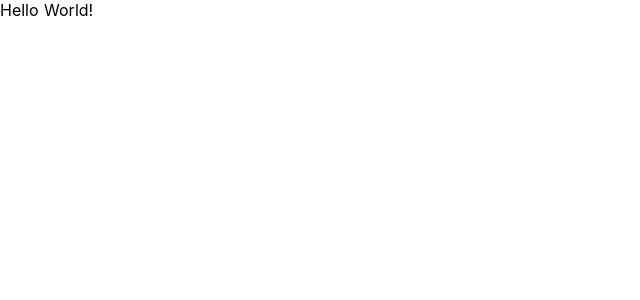
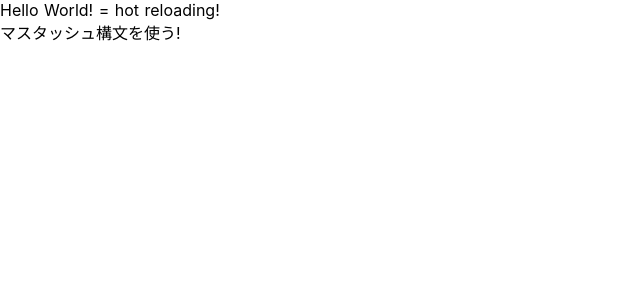
Before and after one commit to jin-aiit-a1824jj/nuxtJS-sample, a Nuxt app in the folder hello-nuxtjs/hello-nuxt/: page / in a window 1280 px wide. Shown: the top 300 px of the page, without its empty margins (0-640 px from the left). Built offline with nearby package versions, Linux system fonts and the light colour scheme.

Commit message:
using Mustache

```diff
--- a/hello-nuxtjs/hello-nuxt/pages/index.vue
+++ b/hello-nuxtjs/hello-nuxt/pages/index.vue
@@ -1,13 +1,18 @@
 <template>
   <section class="container">
-    <p>Hello World!</p>
+    <p>Hello World! = hot reloading!</p>
+    <p>{{ message }}</p>
   </section>
 </template>
 
 <script>
 
 export default {
-
+  data: function(){
+    return {
+      message: 'マスタッシュ構文を使う!'
+    }
+  }
 }
 </script>
 
```
